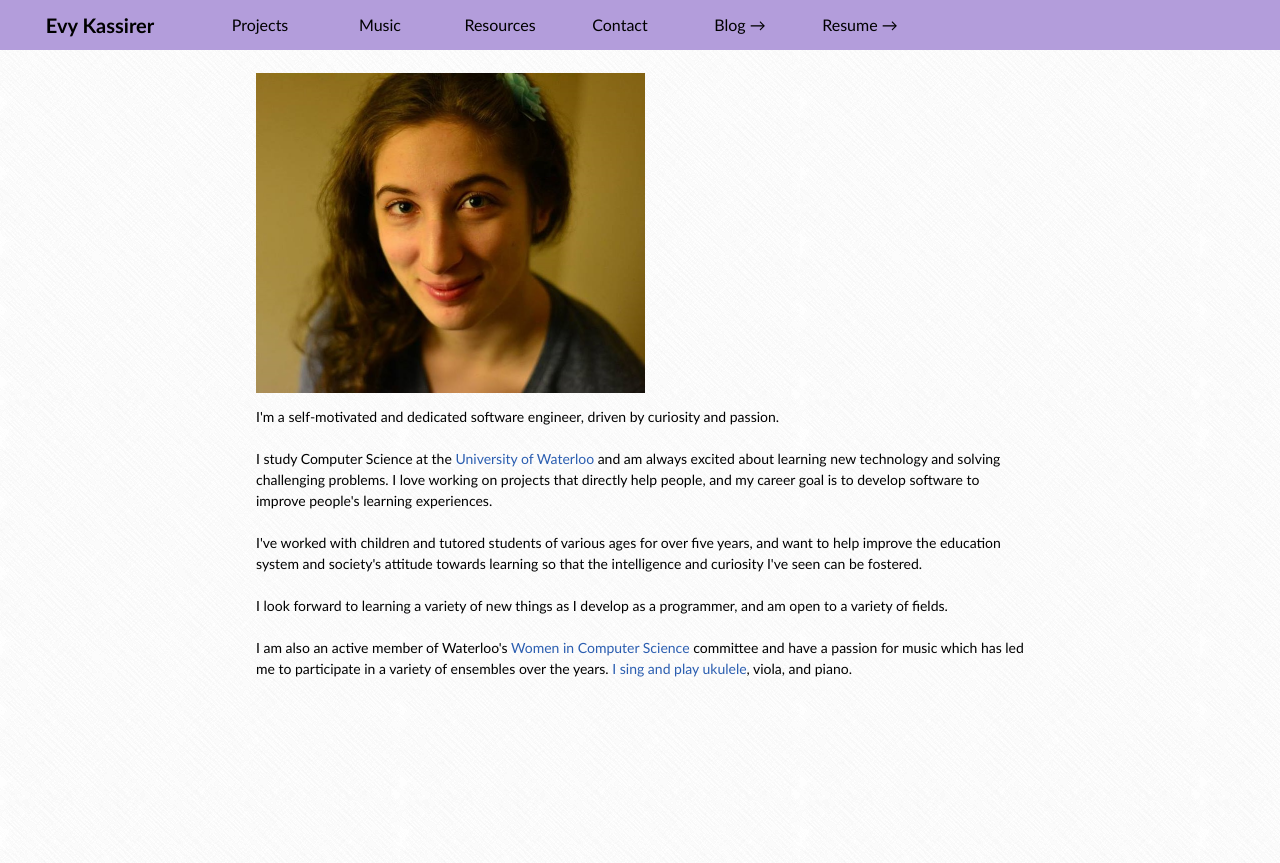
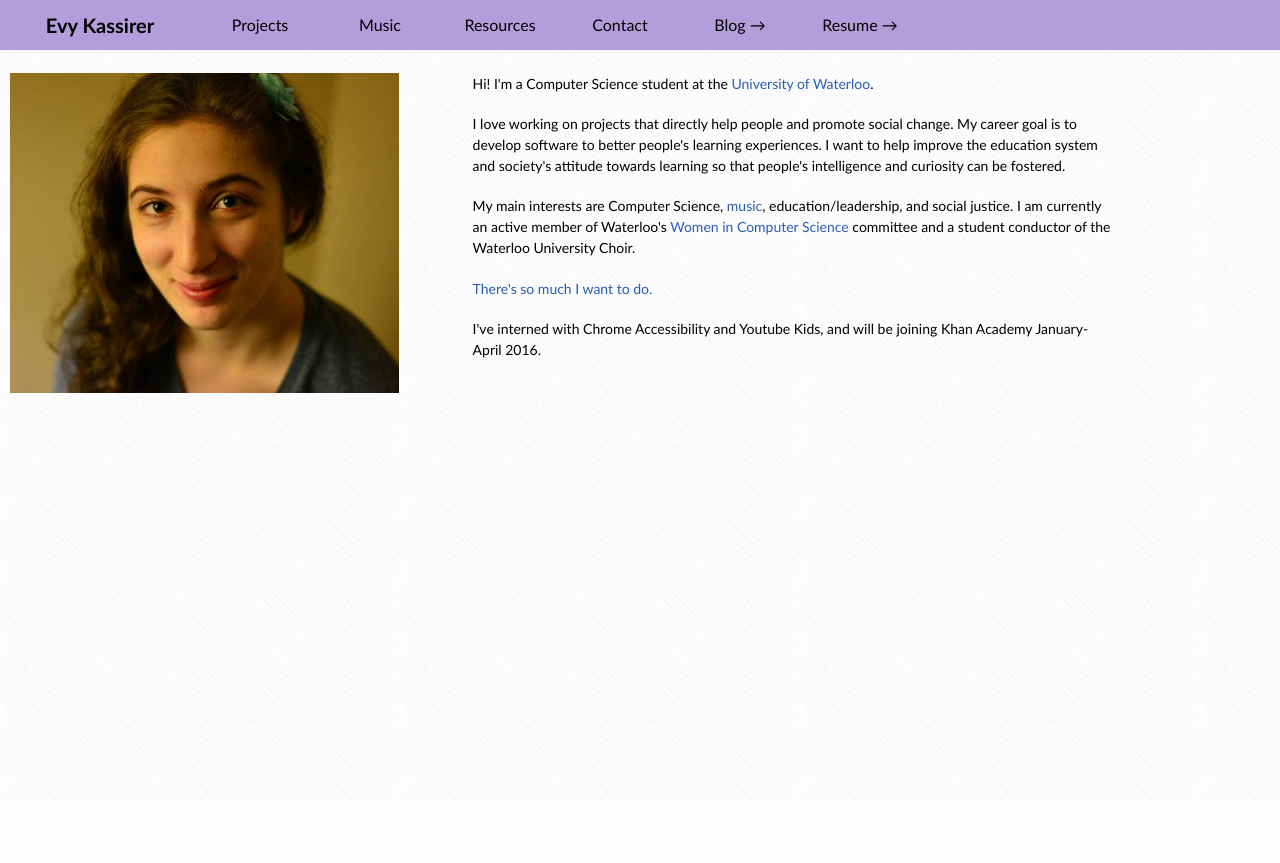
Before and after one commit to evykassirer/personal_website, a Python web app: template templates/frontpage.html in a window 1280 px wide. After the commit the page ends 393 px from the top, so only its background shows below. Run offline with Jinja, Linux system fonts and the light colour scheme; the template is opened without the code that fills it, so the values that code supplies are empty.

Commit message:
front page redesign and moved some common css into main.css

```diff
--- a/stylesheets/frontpagestyle.css
+++ b/stylesheets/frontpagestyle.css
@@ -15,7 +15,7 @@
 
 .mepic{
     padding: 10px;
-    padding-left: 20%;
+    float:left;
 }
 
 .mepic img {
@@ -23,25 +23,28 @@
 }
 
 .intro{
-    float: center;
     font-size: 14px;
-    position: relative;
     text-align: left;
 	line-height:150%;
-    padding-left: 20%;
-    padding-right: 20%;
+    padding-left: 5%;
+    padding-right: 5%;
+    padding-top: 10px;
+    overflow:hidden;
+    max-width: 50%;
 }
 
-.intro a {
-    text-decoration: none;
-    color: #2A5DB0;
+.intro p {
+    padding-bottom: 3%;
 }
 
-.intro a:hover {
-    text-decoration: underline;
+.container {
+    overflow: hidden;
+    padding-bottom: 20px;
+    display: block;
 }
 
-@media all and (max-width:850px) {
+
+@media all and (max-width:915px) {
     .intro{
         float: center;
         font-size: 14px;
@@ -50,10 +53,11 @@
         line-height:150%;
         padding-left: 15%;
         padding-right: 15%;
+        max-width: 100%;
     }
 
-
     .mepic{
+        float: none;
         padding: 10px;
         text-align:center;
     }
@@ -61,22 +65,3 @@
         height: 10em;
     }
 }
-/*   .pagebody{
-        width:90%;
-    }
-    .mepic{
-        float:none;
-        width:100%;
-   }
-   .mepic img {
-        width:50%;
-        padding:10px;
-        display:block;
-        margin-left: auto;
-        margin-right: auto;
-   }
-   .intro {
-        float: none;
-        width:100%;
-   }
-}*/
--- a/stylesheets/main.css
+++ b/stylesheets/main.css
@@ -97,7 +97,6 @@ html, body{
     position:absolute;
     padding-top: 10px;
     width: 100%;
-    height:100%;
 }
 
 .toptoolbarsmall {
@@ -108,9 +107,22 @@ html, body{
     background-color: #B39DDB;
 }
 
+.pagebody a {
+    text-decoration: none;
+    color: #2A5DB0;
+}
+
+.pagebody a:hover {
+    text-decoration: underline;
+}
+
+.center {
+    text-align: center;
+}
+
 /* MENU BAR FOR MOBILE AND THIN SCREENS
 when it's too small for the menu items: */
-@media all and (max-width:1100px) {
+@media all and (max-width:950px) {
    .toptoolbar {
         display: none;
    }
--- a/templates/frontpage.html
+++ b/templates/frontpage.html
@@ -4,19 +4,20 @@
 		<title>Evy Kassirer</title>
 {% endblock %}
 {% block body %}
+<div class="container">
 			<div class="mepic"> <img src="/static/evy.jpg" alt="picture of myself"> </div>
 			<div class="intro">
-			<p>
-				I'm a self-motivated and dedicated software engineer, driven by curiosity and passion.
-				<br><br>
-				I study Computer Science at the <a href="https://cs.uwaterloo.ca/" target="_blank">University of Waterloo</a> and am always excited about learning new technology and solving challenging problems.
-				I love working on projects that directly help people, and my career goal is to develop software to improve people's learning experiences.
-				<br><br>
-				I've worked with children and tutored students of various ages for over five years, and want to help improve the education system and society's attitude towards learning so that the intelligence and curiosity I've seen can be fostered.
-				<br><br>
-				I look forward to learning a variety of new things as I develop as a programmer, and am open to a variety of fields.
-				<br><br>
-				I am also an active member of Waterloo's <a href="https://wics.uwaterloo.ca" tartet="_blank">Women in Computer Science</a> committee and have a passion for music which has led me to participate in a variety of ensembles over the years. <a href="https://www.youtube.com/user/newsong226/videos"  target="_blank">I sing and play ukulele</a>, viola, and piano.
+				<p>
+				Hi! I'm a Computer Science student at the <a href="https://cs.uwaterloo.ca/" target="_blank">University of Waterloo</a>.
+				</p><p>
+				I love working on projects that directly help people and promote social change. My career goal is to develop software to better people's learning experiences. I want to help improve the education system and society's attitude towards learning so that people's intelligence and curiosity can be fostered.
+				</p><p>
+				My main interests are Computer Science, <a href="/music">music</a>, education/leadership, and social justice. I am currently an active member of Waterloo's <a href="https://wics.uwaterloo.ca" target="_blank">Women in Computer Science</a> committee and a student conductor of the Waterloo University Choir.
+				</p><p>
+				<a href="/todo">There's so much I want to do.</a>
+				</p><p>
+				I've interned with Chrome Accessibility and Youtube Kids, and will be joining Khan Academy January-April 2016.
 			</p>
 			</div>
+</div>
 {% endblock %}
```
Also changed, not shown: stylesheets/music.css (+1 -14 lines), stylesheets/resourcesstyle.css (+0 -10 lines), stylesheets/todo.css (+0 -13 lines).
